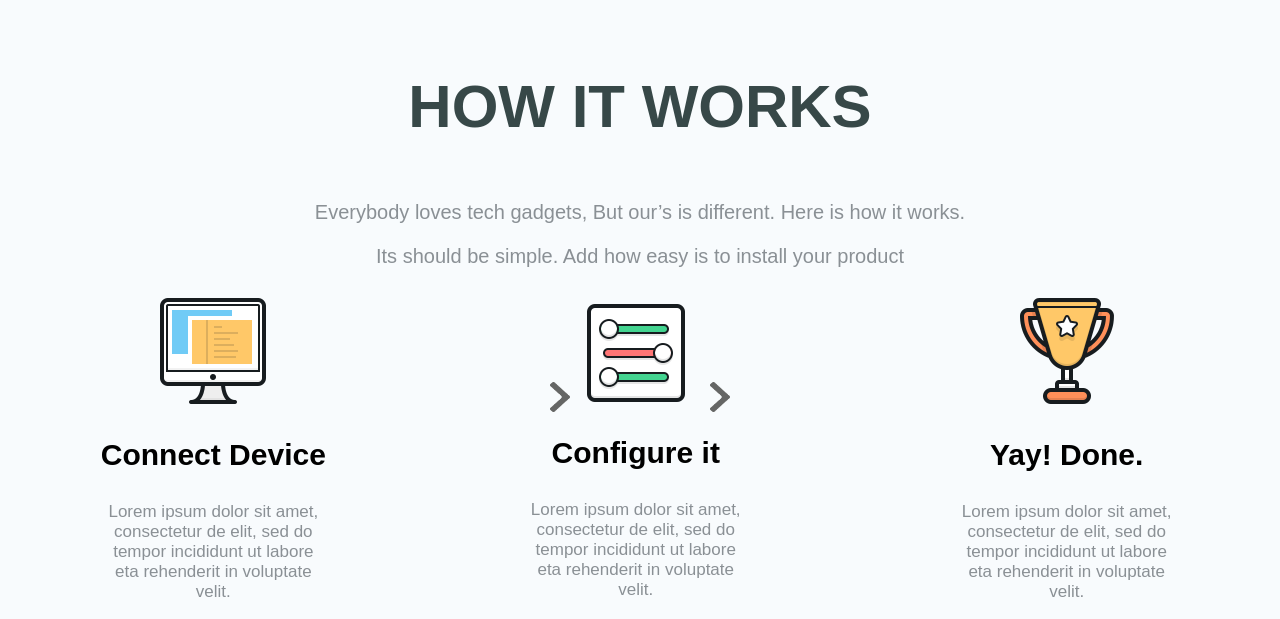
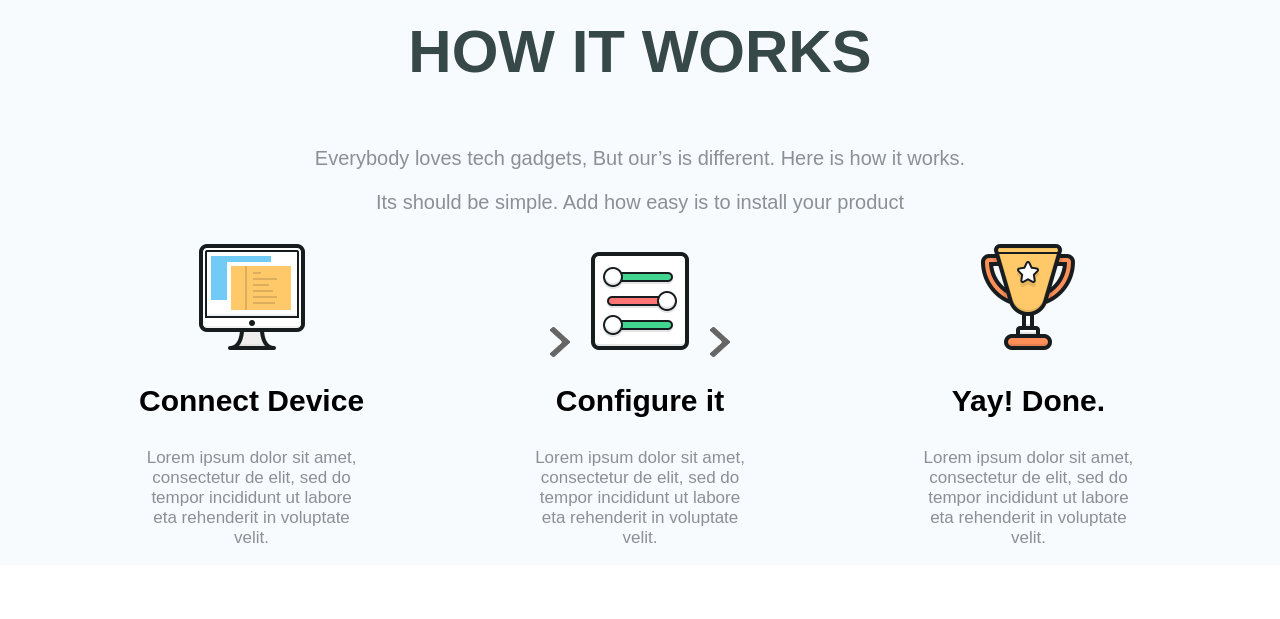
Before and after one commit to LegoTheLegend/Lancelot, a plain HTML site: page index.html in a window 1280 px wide. Shown: the part 2161-2780 px from the top of the page. After the commit the page ends 2726 px from the top, so only its background shows below. Drawn offline with Linux system fonts and the light colour scheme.

Commit message:
Another edit

```diff
--- a/css/style.css
+++ b/css/style.css
@@ -124,7 +124,7 @@ ul.header-nav > li.last-button > a:hover {
 
         .the-product-title{
                 color: #374848;
-                font-size: 79px;
+                font-size: 60px;
                 padding-top: 40px;
                 text-transform: uppercase;
         }
@@ -223,22 +223,20 @@ ul.header-nav > li.last-button > a:hover {
 
         .connect-device {
                 display: inline-block;
-                float: left;
-                width: 33.333333%;
+                margin: 0;
+                width: 30%;
         }
 
         .configure {
                 display: inline-block;
-                width: 33.333333%;
-                position: absolute;
-                left: 33%;
-                top: 322px;
+                width: 30%;
+                margin: 0;
         }
 
         .done {
                 display: inline-block;
-                float: right;
-                width: 33.333333%;
+                width: 30%;
+                margin: 0;
         }
 
         .desktop-title {
@@ -250,7 +248,7 @@ ul.header-nav > li.last-button > a:hover {
                 text-align: center;
                 font-size: 17px;
                 color: #8a9095;
-                padding: 0 100px;
+                padding: 0 80px;
         }
         .leftarrow {
                 position: absolute;
```
